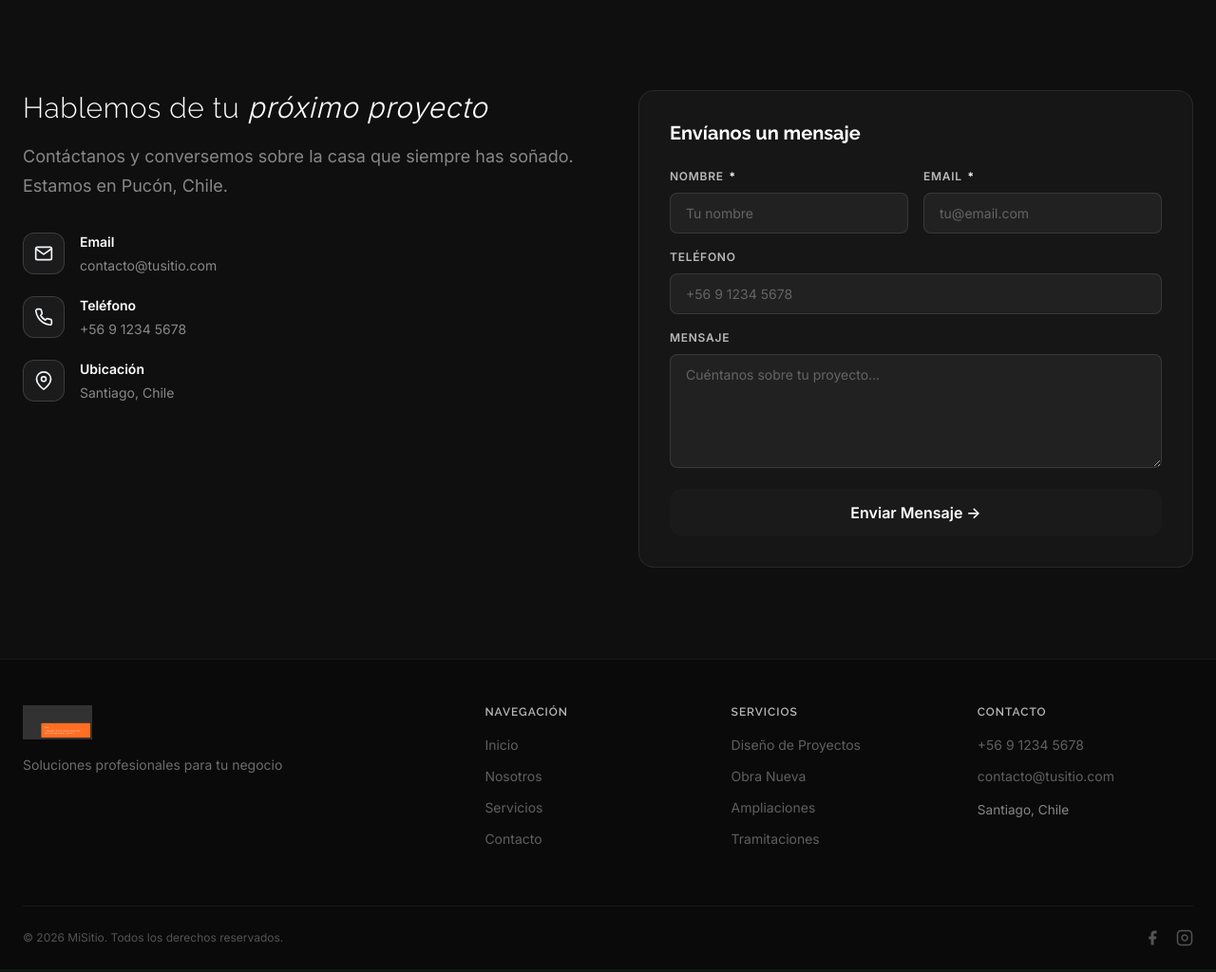
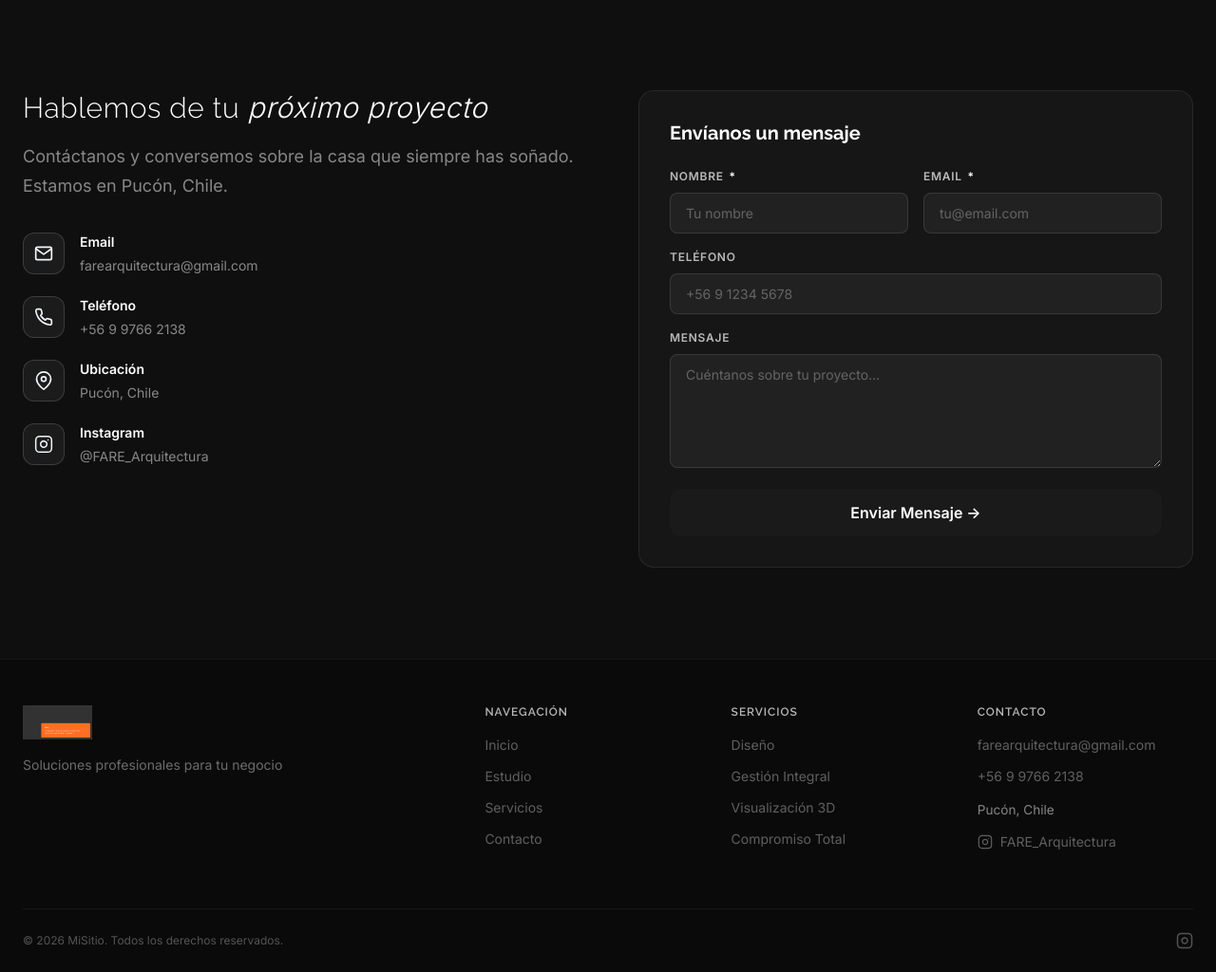
Before and after one commit to primerosresultados/webcreator, a PHP site: page / in a window 1280 px wide. Shown: the part 2706-3730 px from the top of the page at 95% size. Run offline with PHP 8.4, Linux system fonts and the light colour scheme; data comes from the database, SQL or seed files in the repository.

Commit message:
feat(home): footer + contact con info real, "Nosotros" → "Estudio"
Footer:
- Navegación: "Nosotros" → "Estudio"
- Servicios: actualizar a los 4 nuevos (Diseño, Gestión Integral, Visualización 3D, Compromiso Total)
- Contacto: hardcode email farearquitectura@gmail.com, tel +56 9 9766 2138, Pucón Chile, link a IG @FARE_Arquitectura
- Bottom social: solo Instagram

Sección Contacto: misma data real + bloque Instagram con ícono.

Co-Authored-By: Claude Opus 4.7 <noreply@anthropic.com>

```diff
--- a/assets/css/public.css
+++ b/assets/css/public.css
@@ -1193,6 +1193,14 @@ body.menu-open { overflow: hidden; }
     color: var(--color-secondary);
 }
 
+.footer-ig {
+    display: inline-flex !important;
+    align-items: center;
+    gap: var(--space-2);
+    margin-top: var(--space-3);
+}
+.footer-ig svg { flex-shrink: 0; }
+
 .footer-bottom {
     display: flex;
     align-items: center;
--- a/index.php
+++ b/index.php
@@ -329,7 +329,7 @@ if (!empty($S['pinterest'])) $socials[] = ['url' => $S['pinterest'], 'label' =>
                         <div class="contact-icon"><svg viewBox="0 0 24 24" fill="none" stroke="currentColor" stroke-width="2" stroke-linecap="round" stroke-linejoin="round" style="width:20px;height:20px;"><path d="M4 4h16c1.1 0 2 .9 2 2v12c0 1.1-.9 2-2 2H4c-1.1 0-2-.9-2-2V6c0-1.1.9-2 2-2z"/><polyline points="22,6 12,13 2,6"/></svg></div>
                         <div>
                             <strong>Email</strong>
-                            <span><?=$h($S['email'])?></span>
+                            <span><a href="mailto:farearquitectura@gmail.com" style="color:inherit;text-decoration:none;">farearquitectura@gmail.com</a></span>
                         </div>
                     </div>
 
@@ -337,7 +337,7 @@ if (!empty($S['pinterest'])) $socials[] = ['url' => $S['pinterest'], 'label' =>
                         <div class="contact-icon"><svg viewBox="0 0 24 24" fill="none" stroke="currentColor" stroke-width="2" stroke-linecap="round" stroke-linejoin="round" style="width:20px;height:20px;"><path d="M22 16.92v3a2 2 0 0 1-2.18 2 19.79 19.79 0 0 1-8.63-3.07 19.5 19.5 0 0 1-6-6 19.79 19.79 0 0 1-3.07-8.67A2 2 0 0 1 4.11 2h3a2 2 0 0 1 2 1.72c.127.96.361 1.903.7 2.81a2 2 0 0 1-.45 2.11L8.09 9.91a16 16 0 0 0 6 6l1.27-1.27a2 2 0 0 1 2.11-.45c.907.339 1.85.573 2.81.7A2 2 0 0 1 22 16.92z"/></svg></div>
                         <div>
                             <strong>Teléfono</strong>
-                            <span><a href="tel:<?=$phoneClean?>" style="color:inherit;text-decoration:none;"><?=$h($S['phone'])?></a></span>
+                            <span><a href="tel:+56997662138" style="color:inherit;text-decoration:none;">+56 9 9766 2138</a></span>
                         </div>
                     </div>
 
@@ -345,7 +345,15 @@ if (!empty($S['pinterest'])) $socials[] = ['url' => $S['pinterest'], 'label' =>
                         <div class="contact-icon"><svg viewBox="0 0 24 24" fill="none" stroke="currentColor" stroke-width="2" stroke-linecap="round" stroke-linejoin="round" style="width:20px;height:20px;"><path d="M21 10c0 7-9 13-9 13s-9-6-9-13a9 9 0 0 1 18 0z"/><circle cx="12" cy="10" r="3"/></svg></div>
                         <div>
                             <strong>Ubicación</strong>
-                            <span><?=$h($S['address'])?></span>
+                            <span>Pucón, Chile</span>
+                        </div>
+                    </div>
+
+                    <div class="contact-detail">
+                        <div class="contact-icon"><svg viewBox="0 0 24 24" fill="none" stroke="currentColor" stroke-width="1.8" stroke-linecap="round" stroke-linejoin="round" style="width:20px;height:20px;"><rect x="2" y="2" width="20" height="20" rx="5"/><path d="M16 11.37A4 4 0 1 1 12.63 8 4 4 0 0 1 16 11.37z"/><line x1="17.5" y1="6.5" x2="17.51" y2="6.5"/></svg></div>
+                        <div>
+                            <strong>Instagram</strong>
+                            <span><a href="https://instagram.com/FARE_Arquitectura" target="_blank" rel="noopener" style="color:inherit;text-decoration:none;">@FARE_Arquitectura</a></span>
                         </div>
                     </div>
                 </div>
@@ -415,37 +423,37 @@ if (!empty($S['pinterest'])) $socials[] = ['url' => $S['pinterest'], 'label' =>
                 <div class="footer-col">
                     <h4>Navegación</h4>
                     <a href="#inicio">Inicio</a>
-                    <a href="#nosotros">Nosotros</a>
+                    <a href="#nosotros">Estudio</a>
                     <a href="#servicios">Servicios</a>
                     <a href="#contacto">Contacto</a>
                 </div>
 
                 <div class="footer-col">
                     <h4>Servicios</h4>
-                    <a href="#servicios">Diseño de Proyectos</a>
-                    <a href="#servicios">Obra Nueva</a>
-                    <a href="#servicios">Ampliaciones</a>
-                    <a href="#contacto">Tramitaciones</a>
+                    <a href="#servicios">Diseño</a>
+                    <a href="#servicios">Gestión Integral</a>
+                    <a href="#servicios">Visualización 3D</a>
+                    <a href="#servicios">Compromiso Total</a>
                 </div>
 
                 <div class="footer-col">
                     <h4>Contacto</h4>
-                    <a href="tel:<?=$phoneClean?>"><?=$h($S['phone'])?></a>
-                    <a href="mailto:<?=$h($S['email'])?>"><?=$h($S['email'])?></a>
-                    <span style="color:rgba(255,255,255,0.5);font-size:0.85rem;"><?=$h($S['address'])?></span>
+                    <a href="mailto:farearquitectura@gmail.com">farearquitectura@gmail.com</a>
+                    <a href="tel:+56997662138">+56 9 9766 2138</a>
+                    <span style="color:rgba(255,255,255,0.5);font-size:0.85rem;">Pucón, Chile</span>
+                    <a href="https://instagram.com/FARE_Arquitectura" target="_blank" rel="noopener" class="footer-ig">
+                        <svg viewBox="0 0 24 24" fill="none" stroke="currentColor" stroke-width="1.8" stroke-linecap="round" stroke-linejoin="round" style="width:16px;height:16px;"><rect x="2" y="2" width="20" height="20" rx="5"/><path d="M16 11.37A4 4 0 1 1 12.63 8 4 4 0 0 1 16 11.37z"/><line x1="17.5" y1="6.5" x2="17.51" y2="6.5"/></svg>
+                        <span>FARE_Arquitectura</span>
+                    </a>
                 </div>
             </div>
 
             <div class="footer-bottom">
                 <span>&copy; <?=date('Y')?> <?=$h($S['siteName'])?>. Todos los derechos reservados.</span>
                 <div class="footer-social">
-                    <?php foreach ($socials as $social): ?>
-                    <a href="<?=$h($social['url'])?>" target="_blank" rel="noopener" aria-label="<?=$social['label']?>"><svg viewBox="0 0 24 24" fill="none" stroke="currentColor" stroke-width="2" style="width:18px;height:18px;"><?=$social['icon']?></svg></a>
-                    <?php endforeach; ?>
-                    <?php if (empty($socials)): ?>
-                    <a href="#" aria-label="Facebook"><svg viewBox="0 0 24 24" fill="currentColor" style="width:18px;height:18px;"><path d="M18 2h-3a5 5 0 0 0-5 5v3H7v4h3v8h4v-8h3l1-4h-4V7a1 1 0 0 1 1-1h3z"/></svg></a>
-                    <a href="#" aria-label="Instagram"><svg viewBox="0 0 24 24" fill="none" stroke="currentColor" stroke-width="2" style="width:18px;height:18px;"><rect x="2" y="2" width="20" height="20" rx="5"/><path d="M16 11.37A4 4 0 1 1 12.63 8 4 4 0 0 1 16 11.37z"/><line x1="17.5" y1="6.5" x2="17.51" y2="6.5"/></svg></a>
-                    <?php endif; ?>
+                    <a href="https://instagram.com/FARE_Arquitectura" target="_blank" rel="noopener" aria-label="Instagram">
+                        <svg viewBox="0 0 24 24" fill="none" stroke="currentColor" stroke-width="2" style="width:18px;height:18px;"><rect x="2" y="2" width="20" height="20" rx="5"/><path d="M16 11.37A4 4 0 1 1 12.63 8 4 4 0 0 1 16 11.37z"/><line x1="17.5" y1="6.5" x2="17.51" y2="6.5"/></svg>
+                    </a>
                 </div>
             </div>
         </div>
```
